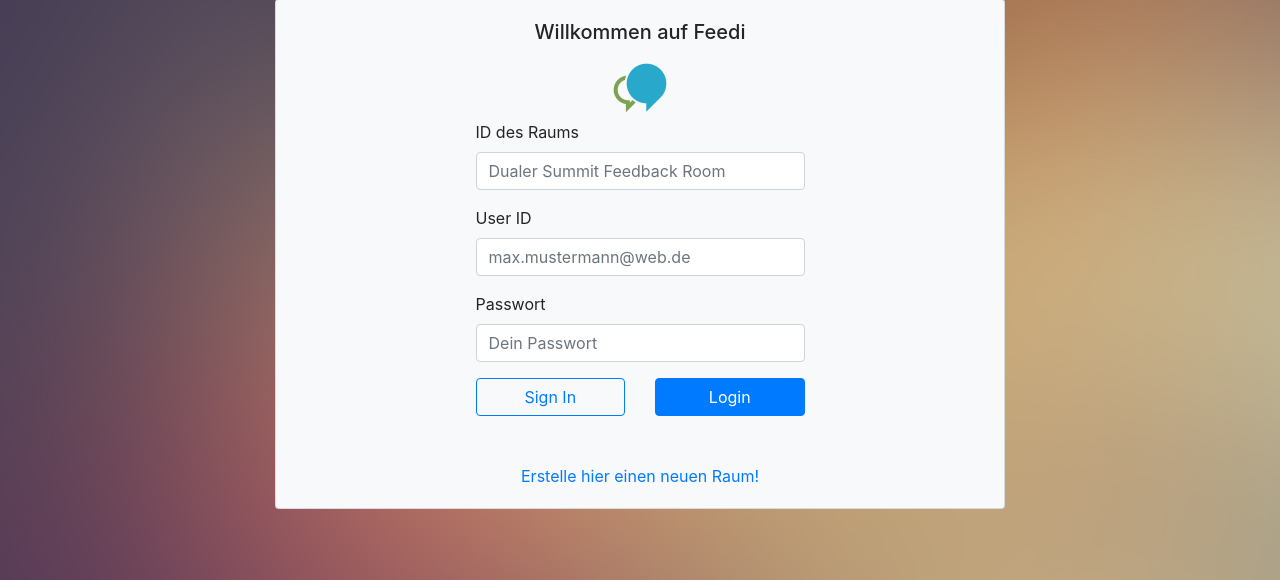
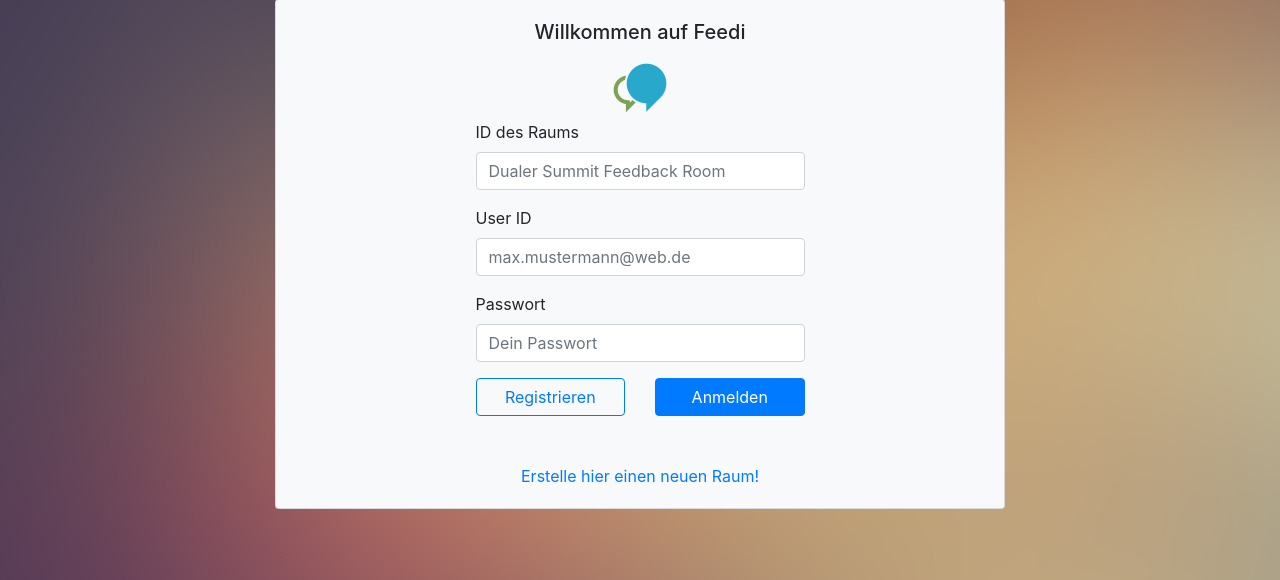
Before and after one commit to fkressmann/feedi-io, a Flask app: page / in a window 1280 px wide. Shown: the part 49-629 px from the top of the page. Run offline with Flask 2, Linux system fonts and the light colour scheme; parts of the project's set-up code (start-up, migrations or seed data) failed here and were passed over.

Commit message:
Change login and create room template

```diff
--- a/src/templates/create_room.html
+++ b/src/templates/create_room.html
@@ -43,7 +43,7 @@
                         </div>
                         <div class="row justify-content-md-center">
                             <div class="form-group col-lg-6 col-sm-12">
-                                <label for="secondary_color">Passwort</label>
+                                <label for="secondary_color">Sekundäre Farbe</label>
                                 <input type="text" class="form-control" id="secondary_color" placeholder="#123456">
                             </div>
                         </div>
--- a/src/templates/login.html
+++ b/src/templates/login.html
@@ -62,10 +62,10 @@
                         <div class="row justify-content-center">
 
                             <div class="col-lg-3 col-sm-3 text-center">
-                                <a href="#" class="btn btn-outline-primary w-100">Sign In</a>
+                                <button class="btn btn-outline-primary w-100" value="sign_up" type="submit">Registrieren</a>
                             </div>
                             <div class="col-lg-3 col-sm-3 text-center">
-                                <a href="#" class="btn btn-primary w-100">Login</a>
+                                <button class="btn btn-primary w-100" value="login" type="submit">Anmelden</a>
                             </div>
                         </div>
                         <div class="row mb-5"></div>
```
